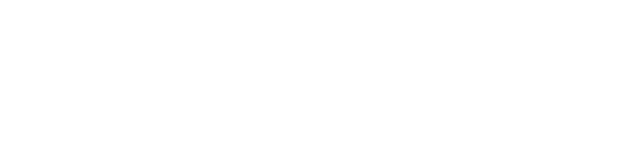
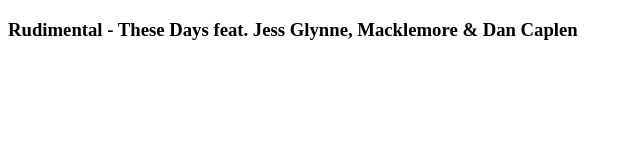
Before and after one commit to AgataSiemieniec/learning-git-2, a plain HTML site: page index.html in a window 1280 px wide. Shown: the whole page, without its empty margins (0-640 px from the left). Drawn offline with Linux system fonts and the light colour scheme; a web font is replaced by a local one.

Commit message:
Add html for title

```diff
--- a/index.html
+++ b/index.html
@@ -8,5 +8,6 @@
         <link rel="stylesheet" href="css/style.css">
     </head>
     <body>
+        <h3 class="title">Rudimental - These Days feat. Jess Glynne, Macklemore & Dan Caplen</h3><br>
     </body>
 </html>
```
